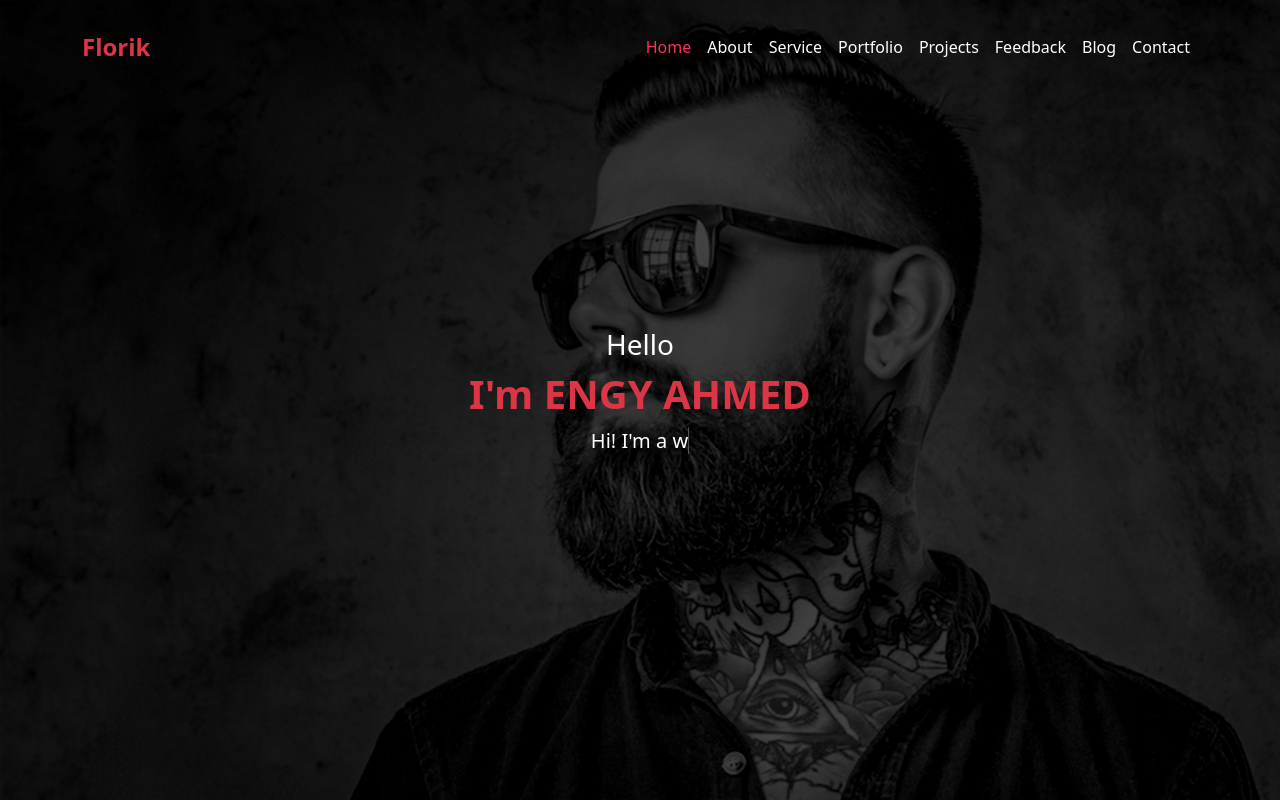
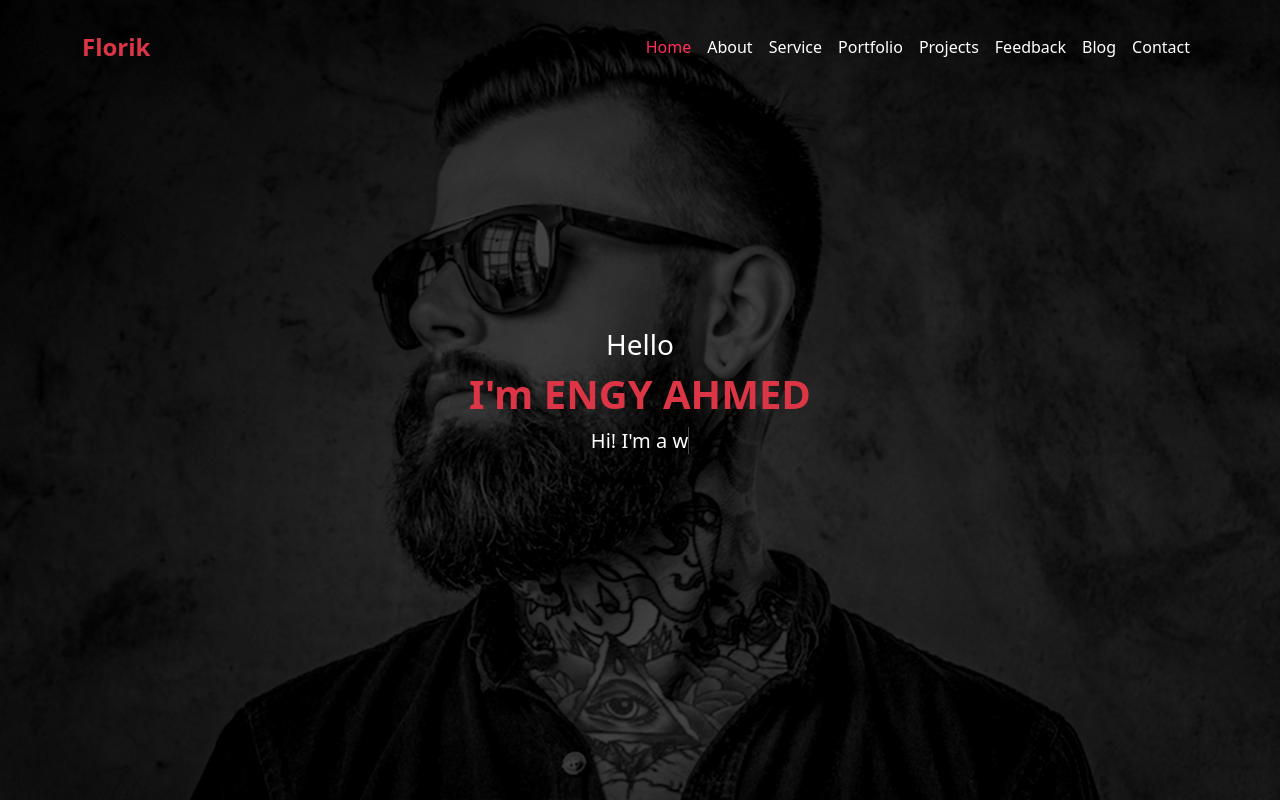
Before and after one commit to engyahmed7/Fokir-frontend-project, a plain HTML site: page index.html in a window 1280 px wide. Shown: the top 802 px of the page. Drawn offline with Linux system fonts and the light colour scheme.

Commit message:
update landing image

```diff
--- a/css/style.css
+++ b/css/style.css
@@ -3,7 +3,7 @@
 }
 
 .landing {
-    background-image: url('/images/slider-01.jpg');
+    background: url(../images/slider-01.jpg) no-repeat center center;
     background-size: cover;
     background-attachment: fixed;
     position: relative;
```
